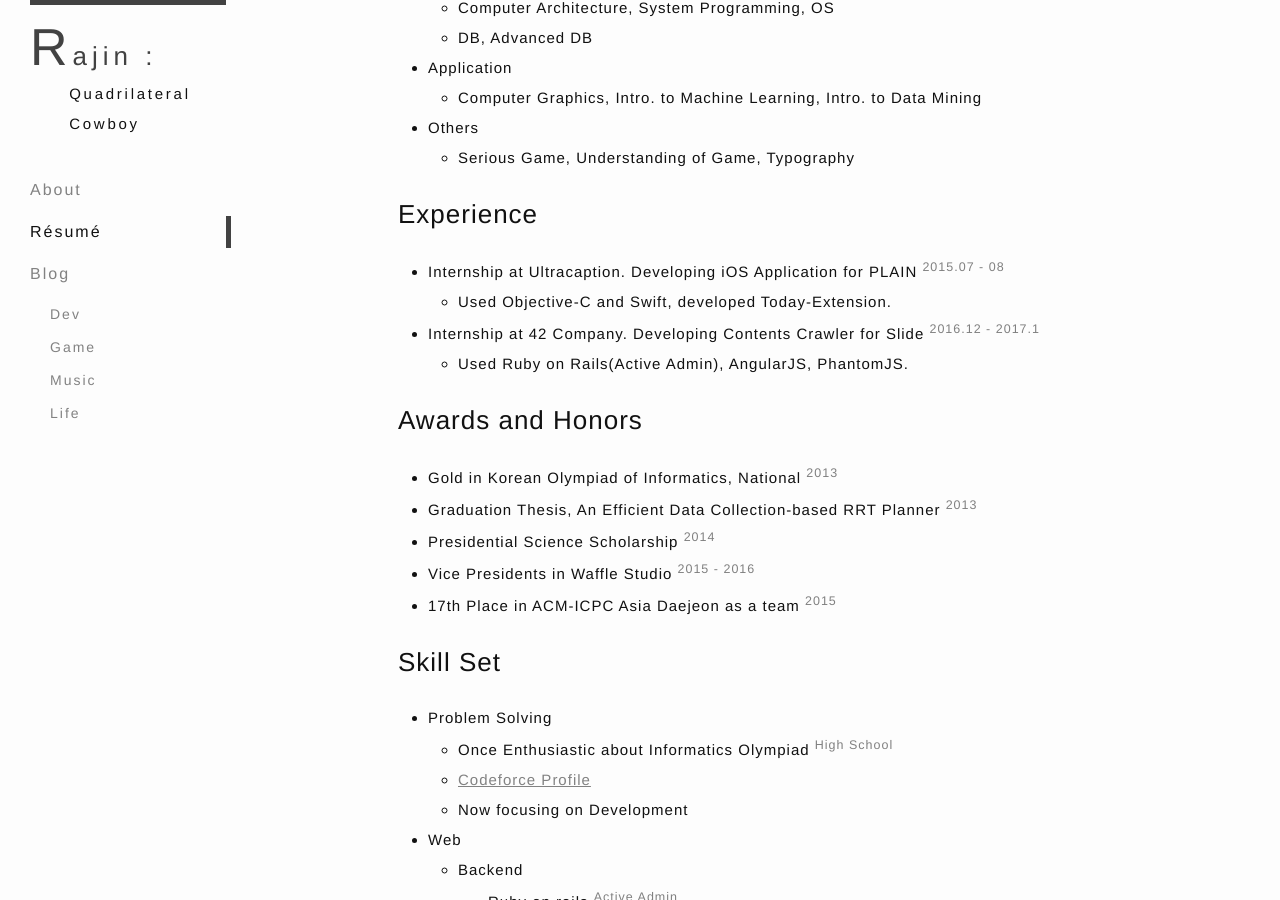
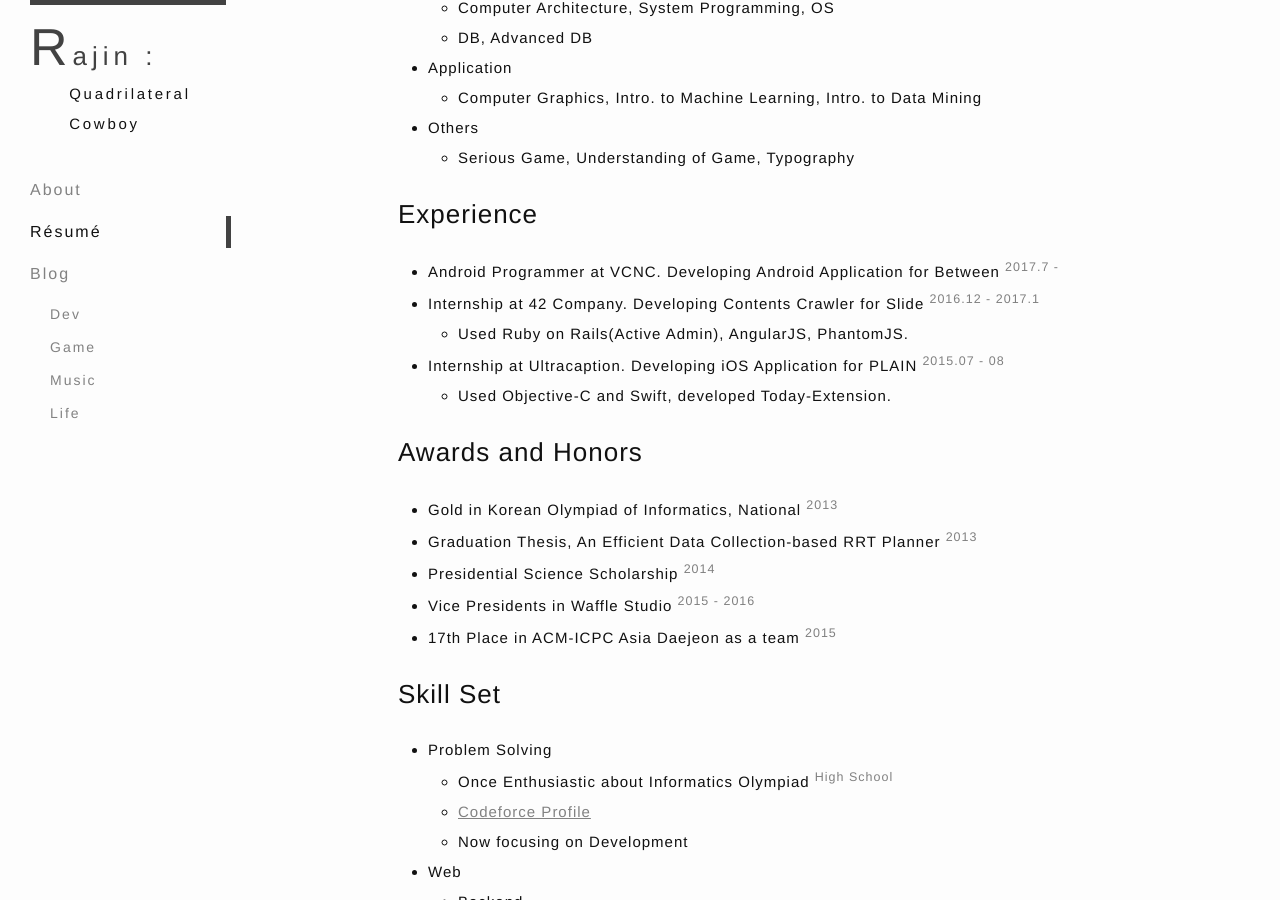
Before and after one commit to Rajin9601/rajin9601.github.io, a Jekyll site: the page built from resume.md, in a window 1280 px wide and 900 px high, scrolled down 589 px. Built offline with Jekyll 4.4.1, drawn with Linux system fonts in a browser that asks for light colours.

Commit message:
Resume update - VCNC

```diff
--- a/resume.md
+++ b/resume.md
@@ -38,10 +38,11 @@ permalink: /resume/
 
 
 ## Experience
+* Android Programmer at VCNC. Developing Android Application for Between <sup>2017.7 - </sup>
+* Internship at 42 Company. Developing Contents Crawler for Slide <sup>2016.12 - 2017.1</sup>
+    * Used Ruby on Rails(Active Admin), AngularJS, PhantomJS.
 * Internship at Ultracaption. Developing iOS Application for PLAIN <sup>2015.07 - 08</sup>
     * Used Objective-C and Swift, developed Today-Extension.
-* Internship at 42 Company. Developing Contents Crawler for Slide <sup>2016.12 - 2017.1</sup>
-    * Used Ruby on Rails(Active Admin), AngularJS, PhantomJS.
 
 ## Awards and Honors
 
```
